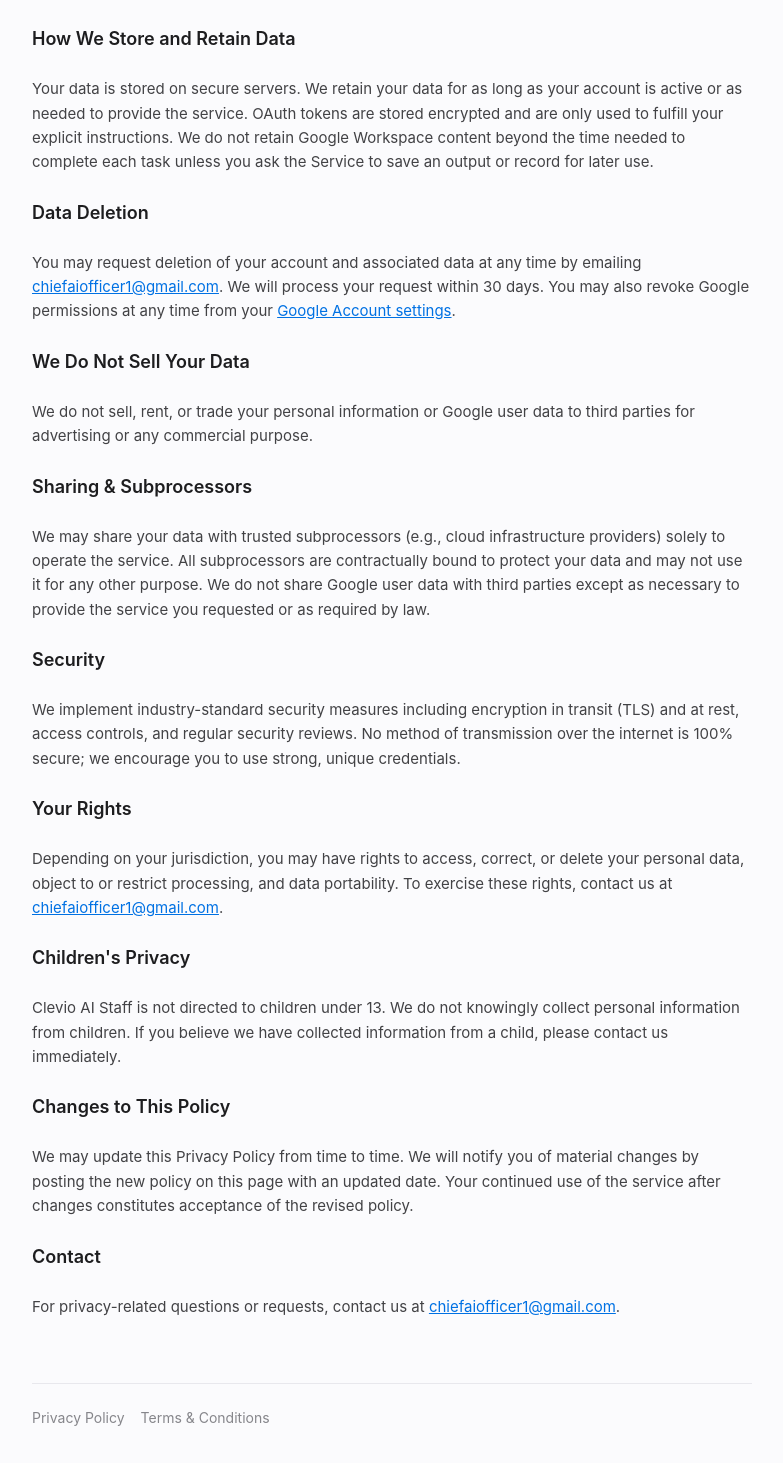
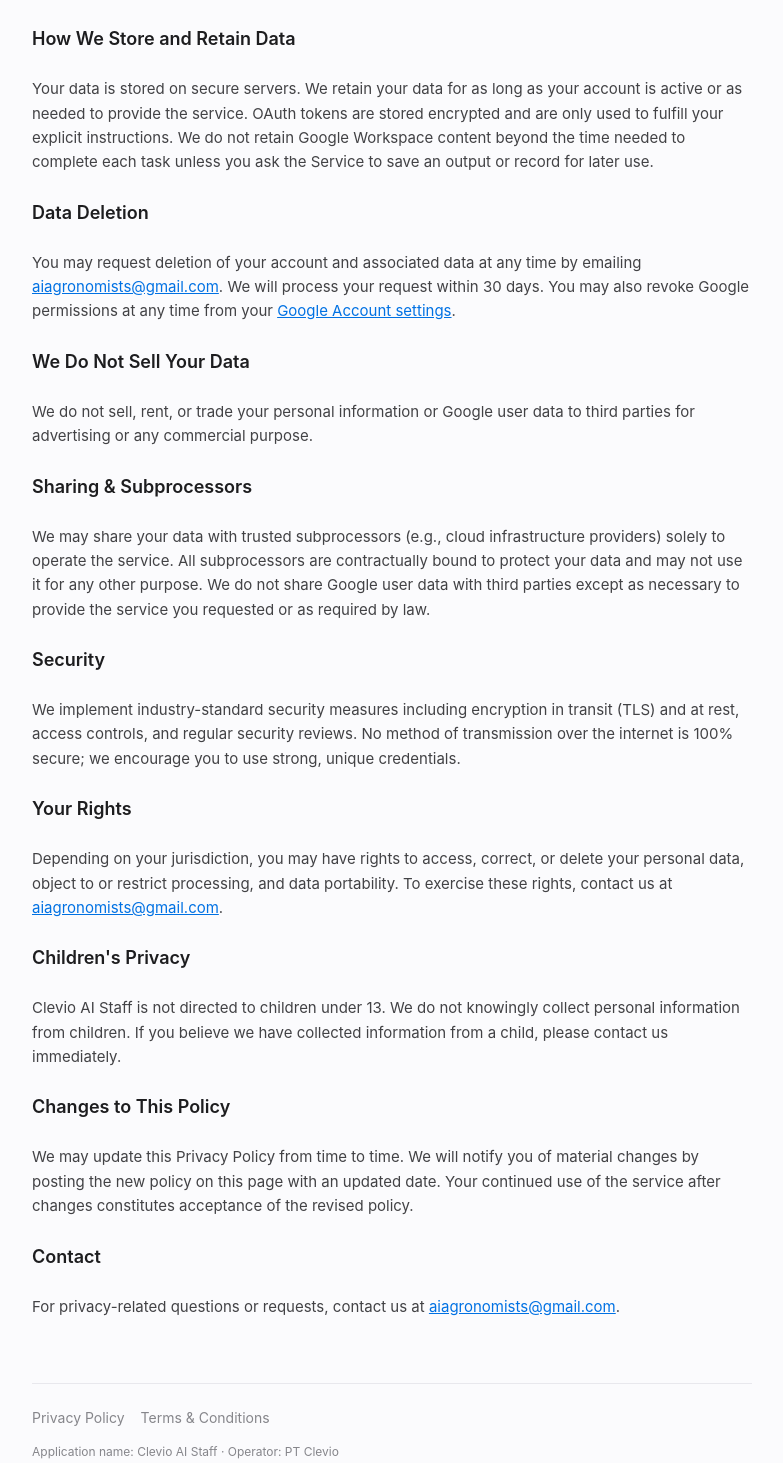
Before and after one commit to bagasta/managed-agent-dashboard, a React (Vite) app: page /privacy in a window 1280 px wide. Shown: the part 1334-2797 px from the top of the page, without its empty margins (248-1031 px from the left). Built offline with nearby package versions, Linux system fonts and the light colour scheme; no server answers.

Commit message:
feat: update branding and contact information across multiple pages to reflect 'Clevio AI Staff'

```diff
--- a/src/components/LegalLayout.tsx
+++ b/src/components/LegalLayout.tsx
@@ -30,6 +30,7 @@
           <Link to="/privacy" className="hover:text-ink-700">Privacy Policy</Link>
           <Link to="/terms" className="hover:text-ink-700">Terms &amp; Conditions</Link>
         </footer>
+        <p className="mt-4 text-xs text-ink-400">Application name: Clevio AI Staff · Operator: PT Clevio</p>
       </main>
     </div>
   )
--- a/src/pages/Landing.tsx
+++ b/src/pages/Landing.tsx
@@ -852,7 +852,10 @@
             </div>
           </div>
           <div className="border-t border-ink-200 pt-6 flex flex-col md:flex-row items-center justify-between gap-2">
-            <div>© {new Date().getFullYear()} Clevio AI Staff. {t.footer.copyright}</div>
+            <div className="text-center md:text-left">
+              <div>© {new Date().getFullYear()} Clevio AI Staff. {t.footer.copyright}</div>
+              <div className="mt-1 text-[12px] text-ink-400">Application name: Clevio AI Staff · Operator: PT Clevio</div>
+            </div>
             <div className="flex items-center gap-2">
               <span className="w-1.5 h-1.5 rounded-full bg-[#0071e3]" />
               {t.footer.systems}
--- a/src/pages/Privacy.tsx
+++ b/src/pages/Privacy.tsx
@@ -12,7 +12,7 @@
         </strong>
         . This Privacy Policy explains how we collect, use, disclose, and safeguard your information when you use our
         service. If you have questions, contact us at{' '}
-        <a href="mailto:chiefaiofficer1@gmail.com">chiefaiofficer1@gmail.com</a>.
+        <a href="mailto:aiagronomists@gmail.com">aiagronomists@gmail.com</a>.
       </p>
 
       <h2>Information We Collect</h2>
@@ -95,7 +95,7 @@
       <h2>Data Deletion</h2>
       <p>
         You may request deletion of your account and associated data at any time by emailing{' '}
-        <a href="mailto:chiefaiofficer1@gmail.com">chiefaiofficer1@gmail.com</a>. We will process your request within 30
+        <a href="mailto:aiagronomists@gmail.com">aiagronomists@gmail.com</a>. We will process your request within 30
         days. You may also revoke Google permissions at any time from your{' '}
         <a href="https://myaccount.google.com/permissions" target="_blank" rel="noopener noreferrer">
           Google Account settings
@@ -128,7 +128,7 @@
       <p>
         Depending on your jurisdiction, you may have rights to access, correct, or delete your personal data, object
         to or restrict processing, and data portability. To exercise these rights, contact us at{' '}
-        <a href="mailto:chiefaiofficer1@gmail.com">chiefaiofficer1@gmail.com</a>.
+        <a href="mailto:aiagronomists@gmail.com">aiagronomists@gmail.com</a>.
       </p>
 
       <h2>Children's Privacy</h2>
@@ -147,7 +147,7 @@
       <h2>Contact</h2>
       <p>
         For privacy-related questions or requests, contact us at{' '}
-        <a href="mailto:chiefaiofficer1@gmail.com">chiefaiofficer1@gmail.com</a>.
+        <a href="mailto:aiagronomists@gmail.com">aiagronomists@gmail.com</a>.
       </p>
     </LegalLayout>
   )
--- a/src/pages/Terms.tsx
+++ b/src/pages/Terms.tsx
@@ -81,7 +81,7 @@
       <p>
         We may suspend or terminate your access to the Service at any time, with or without cause, with reasonable
         notice where practicable. You may terminate your account at any time by contacting us at{' '}
-        <a href="mailto:chiefaiofficer1@gmail.com">chiefaiofficer1@gmail.com</a>. Upon termination, your right to use
+        <a href="mailto:aiagronomists@gmail.com">aiagronomists@gmail.com</a>. Upon termination, your right to use
         the Service ceases immediately.
       </p>
 
@@ -101,7 +101,7 @@
       <h2>Contact</h2>
       <p>
         For questions about these Terms, contact us at{' '}
-        <a href="mailto:chiefaiofficer1@gmail.com">chiefaiofficer1@gmail.com</a>.
+        <a href="mailto:aiagronomists@gmail.com">aiagronomists@gmail.com</a>.
       </p>
     </LegalLayout>
   )
```
Also changed, not shown: 1 other file (tests, documents, lock files or other folders).
